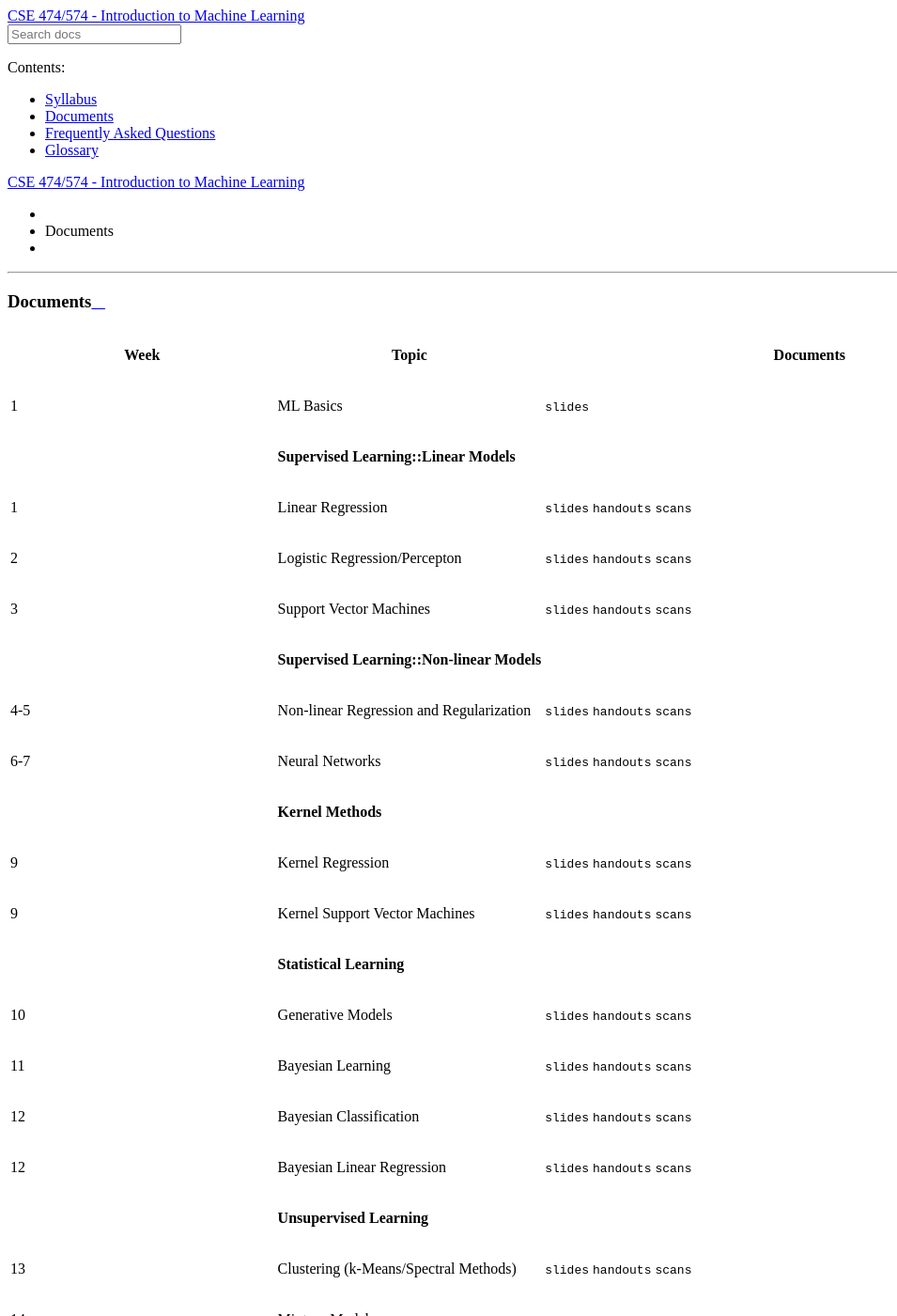
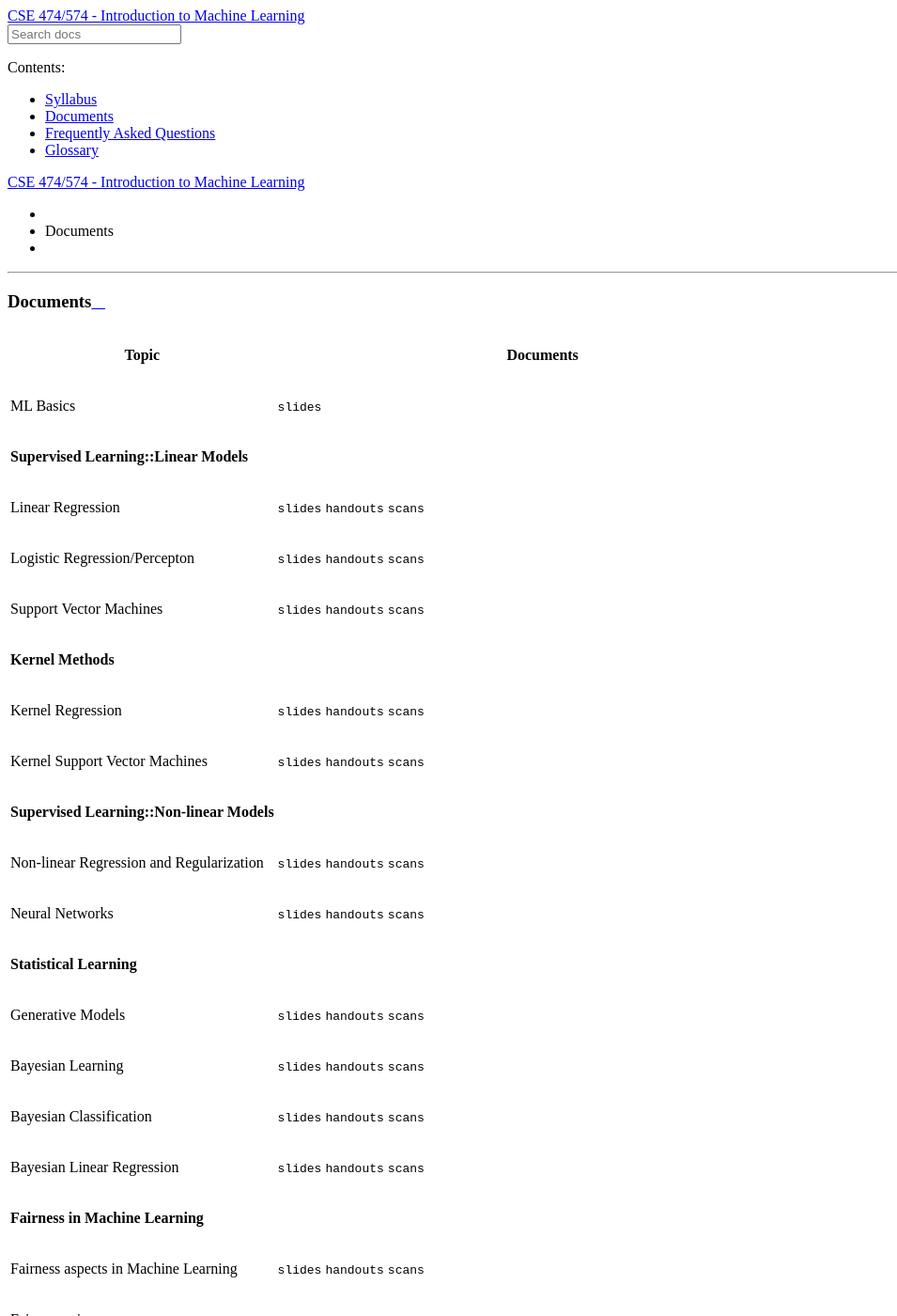
Before and after one commit to ubdsgroup/mlcourse-ub, a Sphinx documentation site: the page built from source/docs.rst, in a window 1280 px wide and 1400 px high. Shown: the whole window at 94% size, without its empty margins (0-955 px from the left). Built offline with Sphinx 7.4.7 and the Read the Docs theme 2.0.0, drawn with Linux system fonts in a browser that asks for light colours; some of the changed text lies outside the part shown.

Commit message:
adding ml primer

```diff
--- a/source/docs.rst
+++ b/source/docs.rst
@@ -7,76 +7,58 @@
 ====================================================================
 
 .. list-table::
-   :widths: 25 25 50
+   :widths: 25 50
    :header-rows: 1
 
-   * - Week
-     - Topic
+   * - Topic
      - Documents
-   * - 1
-     - ML Basics
+   * - ML Basics
      - :download:`slides <intro-beamer.pdf>`
-   * -
-     - **Supervised Learning::Linear Models**
+   * - **Supervised Learning::Linear Models**
      -
-   * - 1
-     - Linear Regression
+   * - Linear Regression
      - :download:`slides <linear-regression-beamer.pdf>` :download:`handouts <linear-regression-handout.pdf>` :download:`scans <linear-regression-scans.pdf>`
-
-   * - 2
-     - Logistic Regression/Percepton
+   * - Logistic Regression/Percepton
      - :download:`slides <logistic-regression-beamer.pdf>` :download:`handouts <logistic-regression-handout.pdf>` :download:`scans <logistic-regression-scans.pdf>`
-   * - 3
-     - Support Vector Machines
+   * - Support Vector Machines
      - :download:`slides <linear-svm-beamer.pdf>` :download:`handouts <linear-svm-handout.pdf>` :download:`scans <linear-svm-scans.pdf>`
-   * -
-     - **Supervised Learning::Non-linear Models**
+   * - **Kernel Methods**
      -
-   * - 4-5
-     - Non-linear Regression and Regularization
+   * - Kernel Regression
+     - :download:`slides <kernel-regression-beamer.pdf>` :download:`handouts <kernel-regression-handout.pdf>` :download:`scans <kernel-regression-scans.pdf>`
+   * - Kernel Support Vector Machines
+     - :download:`slides <kernel-svm-beamer.pdf>` :download:`handouts <kernel-svm-handout.pdf>` :download:`scans <kernel-svm-scans.pdf>`
+   * - **Supervised Learning::Non-linear Models**
+     -
+   * - Non-linear Regression and Regularization
      - :download:`slides <nonlinear-regression-beamer.pdf>` :download:`handouts <nonlinear-regression-handout.pdf>` :download:`scans <nonlinear-regression-scans.pdf>`
-   * - 6-7
-     - Neural Networks
+   * - Neural Networks
      - :download:`slides <neural-networks-beamer.pdf>` :download:`handouts <neural-networks-handout.pdf>` :download:`scans <neural-networks-scans.pdf>`
-   * -
-     - **Kernel Methods**
+   * - **Statistical Learning**
      -
-   * - 9
-     - Kernel Regression
-     - :download:`slides <kernel-regression-beamer.pdf>` :download:`handouts <kernel-regression-handout.pdf>` :download:`scans <kernel-regression-scans.pdf>`
-   * - 9
-     - Kernel Support Vector Machines
-     - :download:`slides <kernel-svm-beamer.pdf>` :download:`handouts <kernel-svm-handout.pdf>` :download:`scans <kernel-svm-scans.pdf>`
-   * -
-     - **Statistical Learning**
+   * - Generative Models
+     - :download:`slides <generative-models-beamer.pdf>` :download:`handouts <generative-models-handout.pdf>` :download:`scans <generative-models-scans.pdf>`
+   * - Bayesian Learning
+     - :download:`slides <bayesian-learning-beamer.pdf>` :download:`handouts <bayesian-learning-handout.pdf>` :download:`scans <bayesian-learning-scans.pdf>`
+   * - Bayesian Classification
+     - :download:`slides <bayesian-classification-beamer.pdf>` :download:`handouts <bayesian-classification-handout.pdf>` :download:`scans <bayesian-classification-scans.pdf>`
+   * - Bayesian Linear Regression
+     - :download:`slides <bayesian-regression-beamer.pdf>` :download:`handouts <bayesian-regression-handout.pdf>` :download:`scans <bayesian-regression-scans.pdf>`
+   * - **Fairness in Machine Learning**
      -
-   * - 10
-     - Generative Models
-     - :download:`slides <generative-models-beamer.pdf>` :download:`handouts <generative-models-handout.pdf>` :download:`scans <generative-models-scans.pdf>`
-   * - 11
-     - Bayesian Learning
-     - :download:`slides <bayesian-learning-beamer.pdf>` :download:`handouts <bayesian-learning-handout.pdf>` :download:`scans <bayesian-learning-scans.pdf>`
-   * - 12
-     - Bayesian Classification
-     - :download:`slides <bayesian-classification-beamer.pdf>` :download:`handouts <bayesian-classification-handout.pdf>` :download:`scans <bayesian-classification-scans.pdf>`
-   * - 12
-     - Bayesian Linear Regression
-     - :download:`slides <bayesian-regression-beamer.pdf>` :download:`handouts <bayesian-regression-handout.pdf>` :download:`scans <bayesian-regression-scans.pdf>`
-   * -
-     - **Unsupervised Learning**
+   * - Fairness aspects in Machine Learning
+     - :download:`slides <fairness-ml-beamer.pdf>` :download:`handouts <fairness-ml-handout.pdf>` :download:`scans <fairness-ml-scans.pdf>`
+   * - Fairness primer
+     - :download:`fairness primer <Machine_Learning_Fairness_Primer.pdf>`
+   * - **Unsupervised Learning**
      -
-   * - 13
-     - Clustering (k-Means/Spectral Methods)
+   * - Clustering (k-Means/Spectral Methods)
      - :download:`slides <clustering-algorithms-beamer.pdf>` :download:`handouts <clustering-algorithms-handout.pdf>` :download:`scans <clustering-algorithms-scans.pdf>`
-   * - 14
-     - Mixture Models
+   * - Mixture Models
      - :download:`slides <mixture-models-beamer.pdf>` :download:`handouts <mixture-models-handout.pdf>` :download:`scans <mixture-models-scans.pdf>`
-   * - 15
-     - Factor Analysis Models
+   * - Factor Analysis Models
      - :download:`slides <factor-analysis-beamer.pdf>` :download:`handouts <factor-analysis-handout.pdf>` :download:`scans <factor-analysis-scans.pdf>`
-   * - 16
-     - Principal Component Analysis
+   * - Principal Component Analysis
      - :download:`slides <principal-component-analysis-beamer.pdf>` :download:`handouts <principal-component-analysis-handout.pdf>` :download:`scans <principal-component-analysis-scans.pdf>`
-   * - 17
-     - Singular Value Decomposition
+   * - Singular Value Decomposition
      - :download:`slides <singular-value-decomposition-beamer.pdf>` :download:`handouts <singular-value-decomposition-handout.pdf>` :download:`scans <singular-value-decomposition-scans.pdf>`
```
Also changed, not shown: 1 other file.
